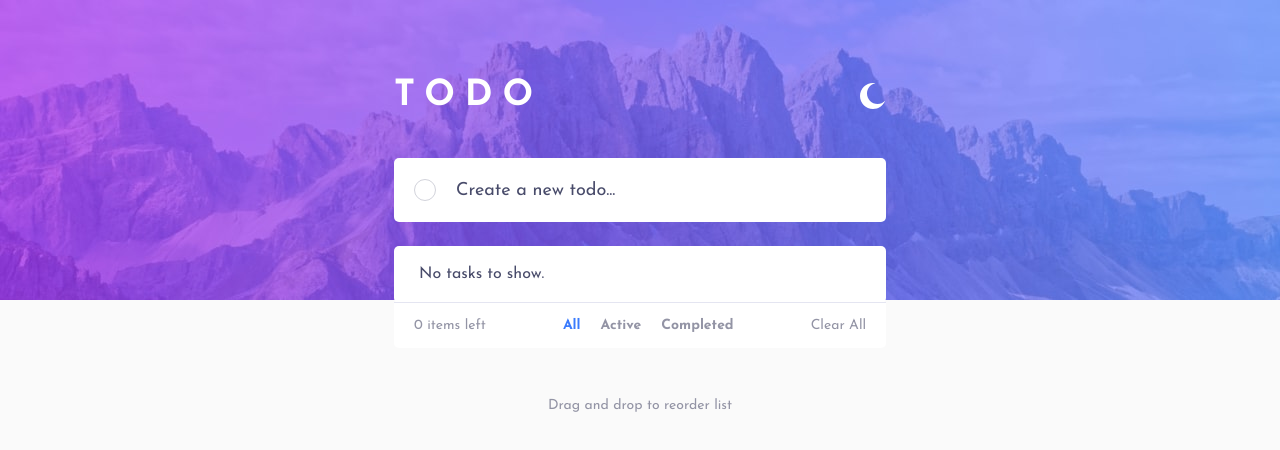
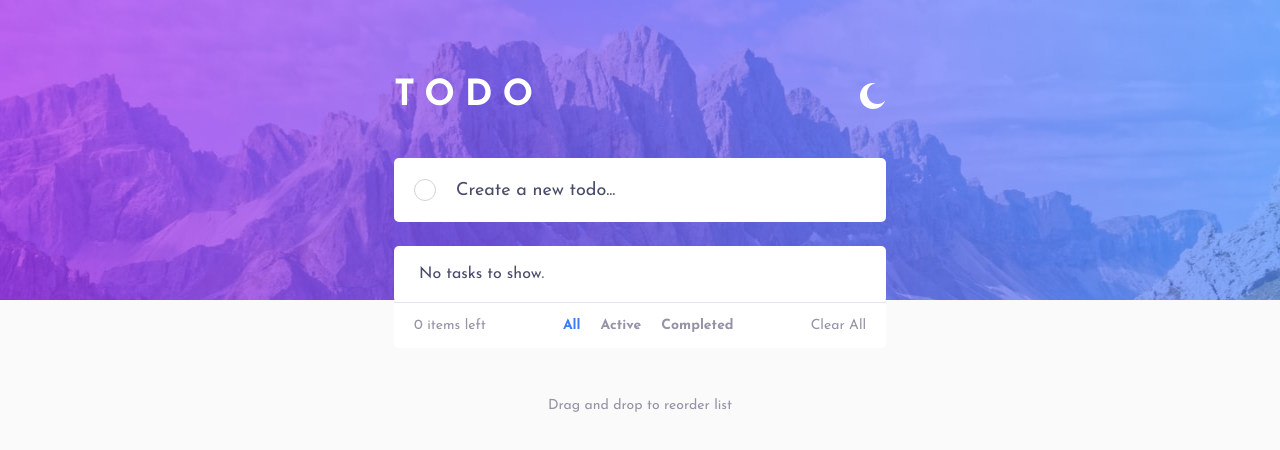
Before and after one commit to Mhmd-Tarek-Mhmd/To-Do-App-List, a React (Create React App) app: page / in a window 1280 px wide. Shown: the top 450 px of the page. Built offline with nearby package versions, Linux system fonts and the light colour scheme.

Commit message:
Edit header bg

```diff
--- a/src/components/Header/header.module.css
+++ b/src/components/Header/header.module.css
@@ -7,6 +7,7 @@
 .Header {
   height: 300px;
   padding-top: 78px;
+  background-size: 100% 100%;
   background-image: var(--header-image);
 }
 
--- a/src/index.css
+++ b/src/index.css
@@ -89,7 +89,7 @@ html.dark {
   --theme-toggler-image: url(images/icon-sun.svg);
 }
 
-@media (max-width: 375px) {
+@media (max-width: 500px) {
   html {
     --header-image: url(images/bg-mobile-light.jpg);
   }
```
